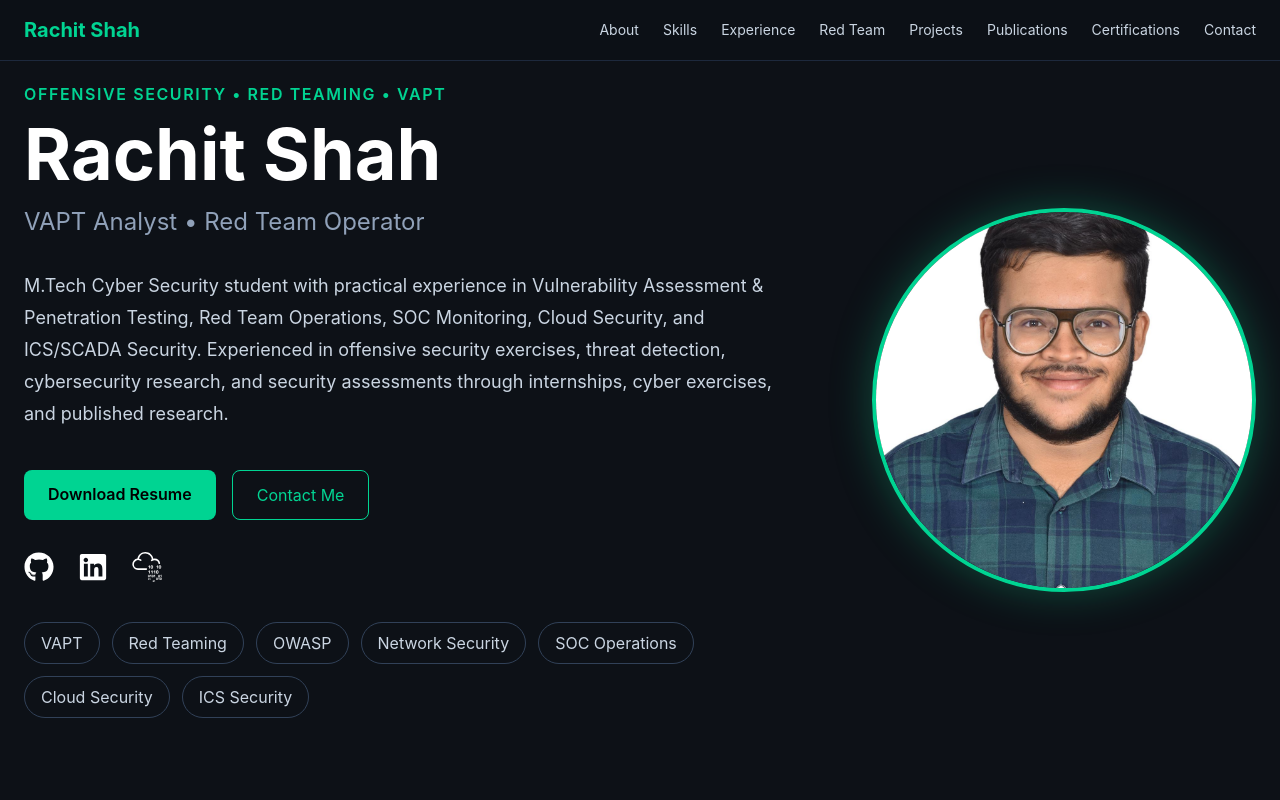
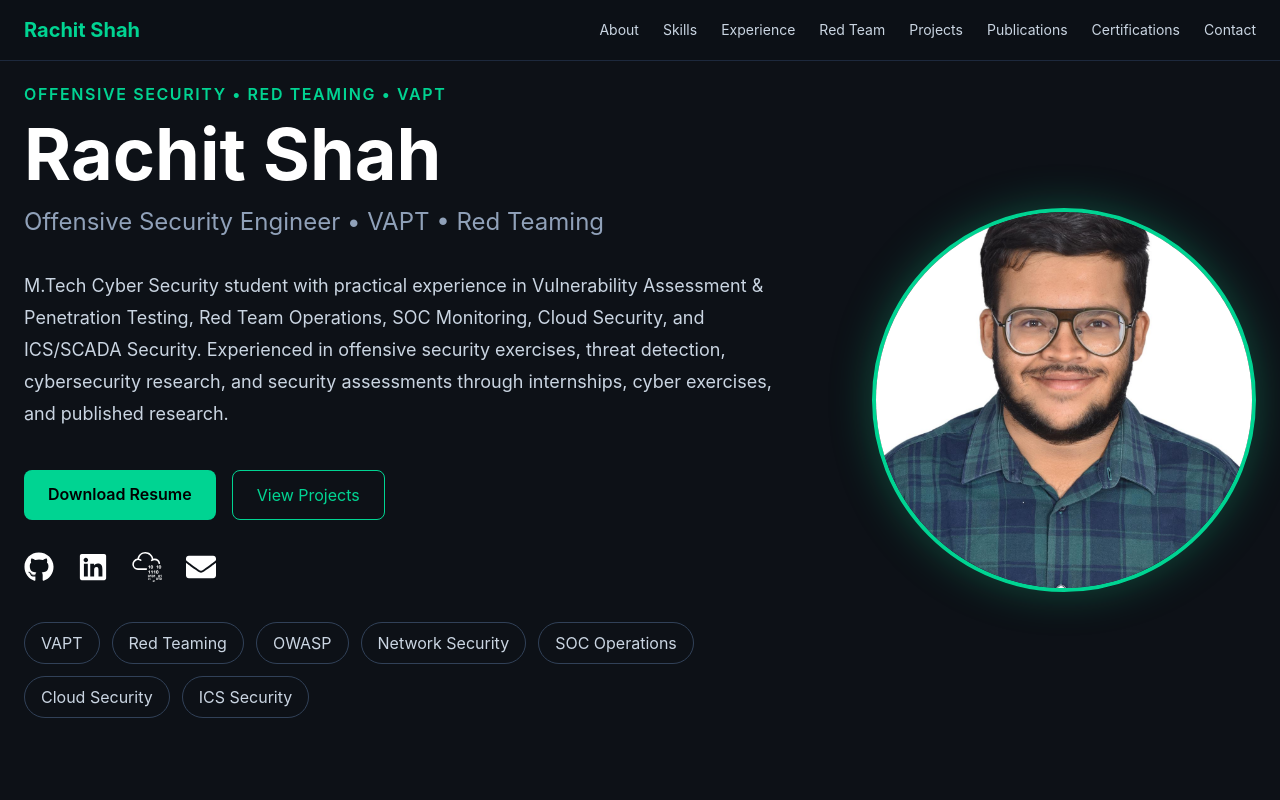
Before and after one commit to shahrachit0202/rachit-portfolio, a React (Vite) app: page / in a window 1280 px wide. Shown: the top 800 px of the page. Built offline with nearby package versions, Linux system fonts and the light colour scheme.

Commit message:
Enhanced hero section

```diff
--- a/src/components/hero.jsx
+++ b/src/components/hero.jsx
@@ -1,6 +1,12 @@
 import profile from "../assets/profile.jpg";
 import Container from "./Container";
-import { FaGithub, FaLinkedin } from "react-icons/fa";
+
+import {
+  FaGithub,
+  FaLinkedin,
+  FaEnvelope,
+} from "react-icons/fa";
+
 import { SiTryhackme } from "react-icons/si";
 
 export default function Hero() {
@@ -31,7 +37,7 @@ export default function Hero() {
             </h1>
 
             <h2 className="text-xl lg:text-2xl text-slate-400 mb-8">
-              VAPT Analyst • Red Team Operator
+              Offensive Security Engineer • VAPT • Red Teaming
             </h2>
 
             <p className="text-slate-300 leading-8 max-w-3xl text-lg">
@@ -50,16 +56,35 @@ export default function Hero() {
                 href="/resume.pdf"
                 target="_blank"
                 rel="noopener noreferrer"
-                className="bg-emerald-400 text-black px-6 py-3 rounded-lg font-semibold hover:scale-105 transition"
+                className="
+                  bg-emerald-400
+                  text-black
+                  px-6
+                  py-3
+                  rounded-lg
+                  font-semibold
+                  hover:scale-105
+                  transition
+                "
               >
                 Download Resume
               </a>
 
               <a
-                href="#contact"
-                className="border border-emerald-400 text-emerald-400 px-6 py-3 rounded-lg hover:bg-emerald-400 hover:text-black transition"
+                href="#projects"
+                className="
+                  border
+                  border-emerald-400
+                  text-emerald-400
+                  px-6
+                  py-3
+                  rounded-lg
+                  hover:bg-emerald-400
+                  hover:text-black
+                  transition
+                "
               >
-                Contact Me
+                View Projects
               </a>
 
             </div>
@@ -94,6 +119,13 @@ export default function Hero() {
                 <SiTryhackme />
               </a>
 
+              <a
+                href="mailto:shahrachit0202@gmail.com"
+                className="text-white hover:text-emerald-400 transition"
+              >
+                <FaEnvelope />
+              </a>
+
             </div>
 
             {/* Skills */}
@@ -101,7 +133,17 @@ export default function Hero() {
               {skills.map((skill) => (
                 <span
                   key={skill}
-                  className="border border-slate-700 text-slate-300 px-4 py-2 rounded-full hover:border-emerald-400 hover:text-emerald-400 transition"
+                  className="
+                    border
+                    border-slate-700
+                    text-slate-300
+                    px-4
+                    py-2
+                    rounded-full
+                    hover:border-emerald-400
+                    hover:text-emerald-400
+                    transition
+                  "
                 >
                   {skill}
                 </span>
```
